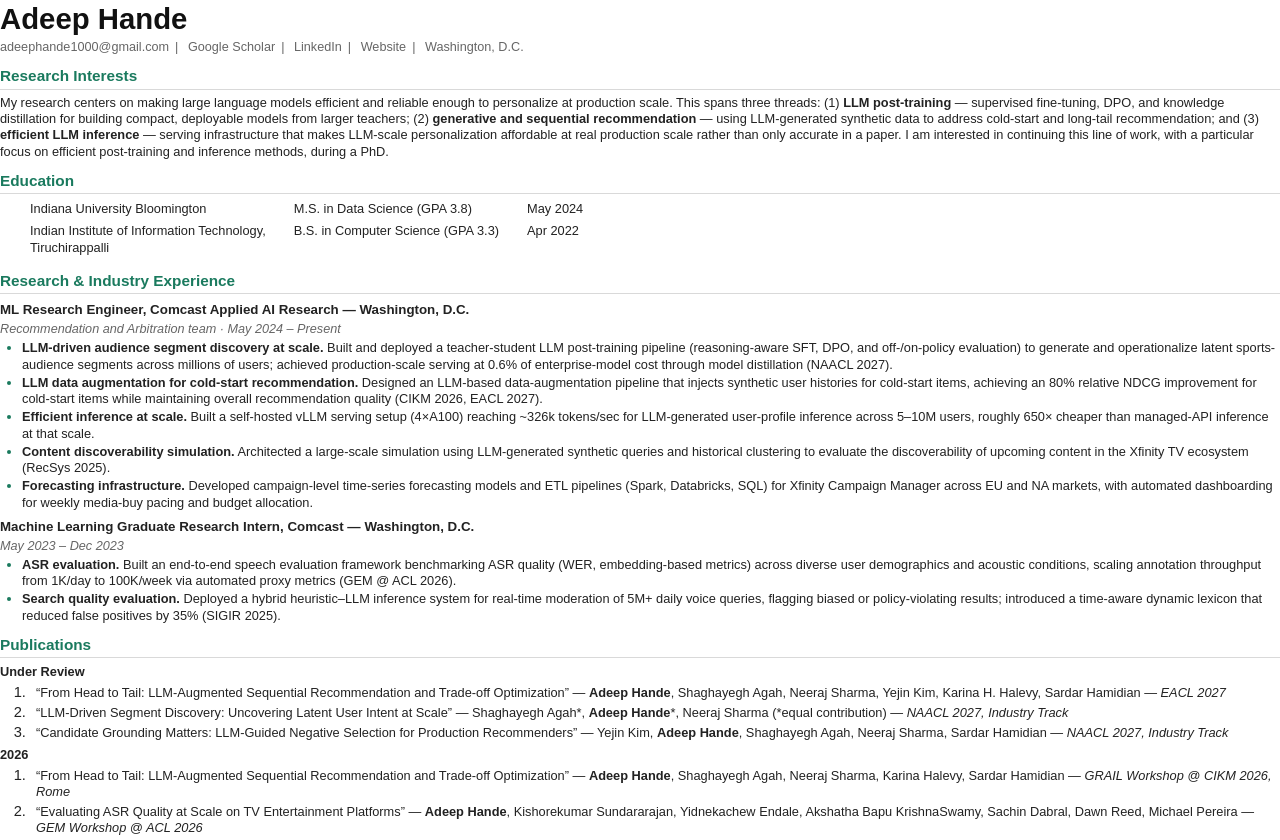
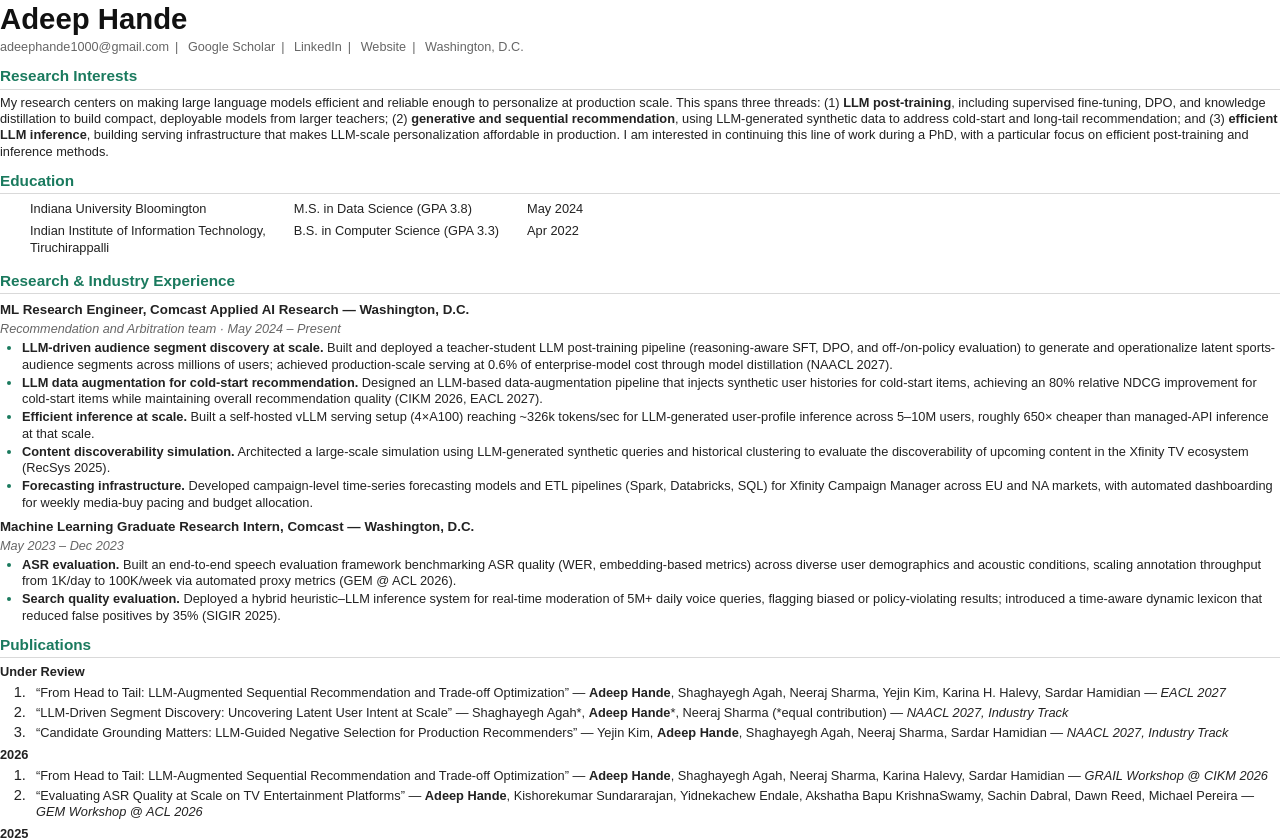
Before and after one commit to adeepH-zz/adeepH-zz.github.io, a plain HTML site: page _cv/cv.html in a window 1280 px wide. Shown: the top 840 px of the page. Drawn offline with Linux system fonts and the light colour scheme.

Commit message:
CV: rewrite research interests without dashes; drop Rome from GRAIL
Co-Authored-By: Claude Opus 5.5 <noreply@anthropic.com>

```diff
--- a/_cv/cv.html
+++ b/_cv/cv.html
@@ -53,7 +53,7 @@
 </div>
 
 <h2>Research Interests</h2>
-<p>My research centers on making large language models efficient and reliable enough to personalize at production scale. This spans three threads: (1) <strong>LLM post-training</strong> — supervised fine-tuning, DPO, and knowledge distillation for building compact, deployable models from larger teachers; (2) <strong>generative and sequential recommendation</strong> — using LLM-generated synthetic data to address cold-start and long-tail recommendation; and (3) <strong>efficient LLM inference</strong> — serving infrastructure that makes LLM-scale personalization affordable at real production scale rather than only accurate in a paper. I am interested in continuing this line of work, with a particular focus on efficient post-training and inference methods, during a PhD.</p>
+<p>My research centers on making large language models efficient and reliable enough to personalize at production scale. This spans three threads: (1) <strong>LLM post-training</strong>, including supervised fine-tuning, DPO, and knowledge distillation to build compact, deployable models from larger teachers; (2) <strong>generative and sequential recommendation</strong>, using LLM-generated synthetic data to address cold-start and long-tail recommendation; and (3) <strong>efficient LLM inference</strong>, building serving infrastructure that makes LLM-scale personalization affordable in production. I am interested in continuing this line of work during a PhD, with a particular focus on efficient post-training and inference methods.</p>
 
 <h2>Education</h2>
 <table class="edu">
@@ -89,7 +89,7 @@
 
 <div class="yr">2026</div>
 <ol class="pubs">
-  <li>“From Head to Tail: LLM-Augmented Sequential Recommendation and Trade-off Optimization” — <span class="me">Adeep Hande</span>, Shaghayegh Agah, Neeraj Sharma, Karina Halevy, Sardar Hamidian — <span class="venue">GRAIL Workshop @ CIKM 2026, Rome</span></li>
+  <li>“From Head to Tail: LLM-Augmented Sequential Recommendation and Trade-off Optimization” — <span class="me">Adeep Hande</span>, Shaghayegh Agah, Neeraj Sharma, Karina Halevy, Sardar Hamidian — <span class="venue">GRAIL Workshop @ CIKM 2026</span></li>
   <li>“Evaluating ASR Quality at Scale on TV Entertainment Platforms” — <span class="me">Adeep Hande</span>, Kishorekumar Sundararajan, Yidnekachew Endale, Akshatha Bapu KrishnaSwamy, Sachin Dabral, Dawn Reed, Michael Pereira — <span class="venue">GEM Workshop @ ACL 2026</span></li>
 </ol>
 
```
Also changed, not shown: 1 other file.
